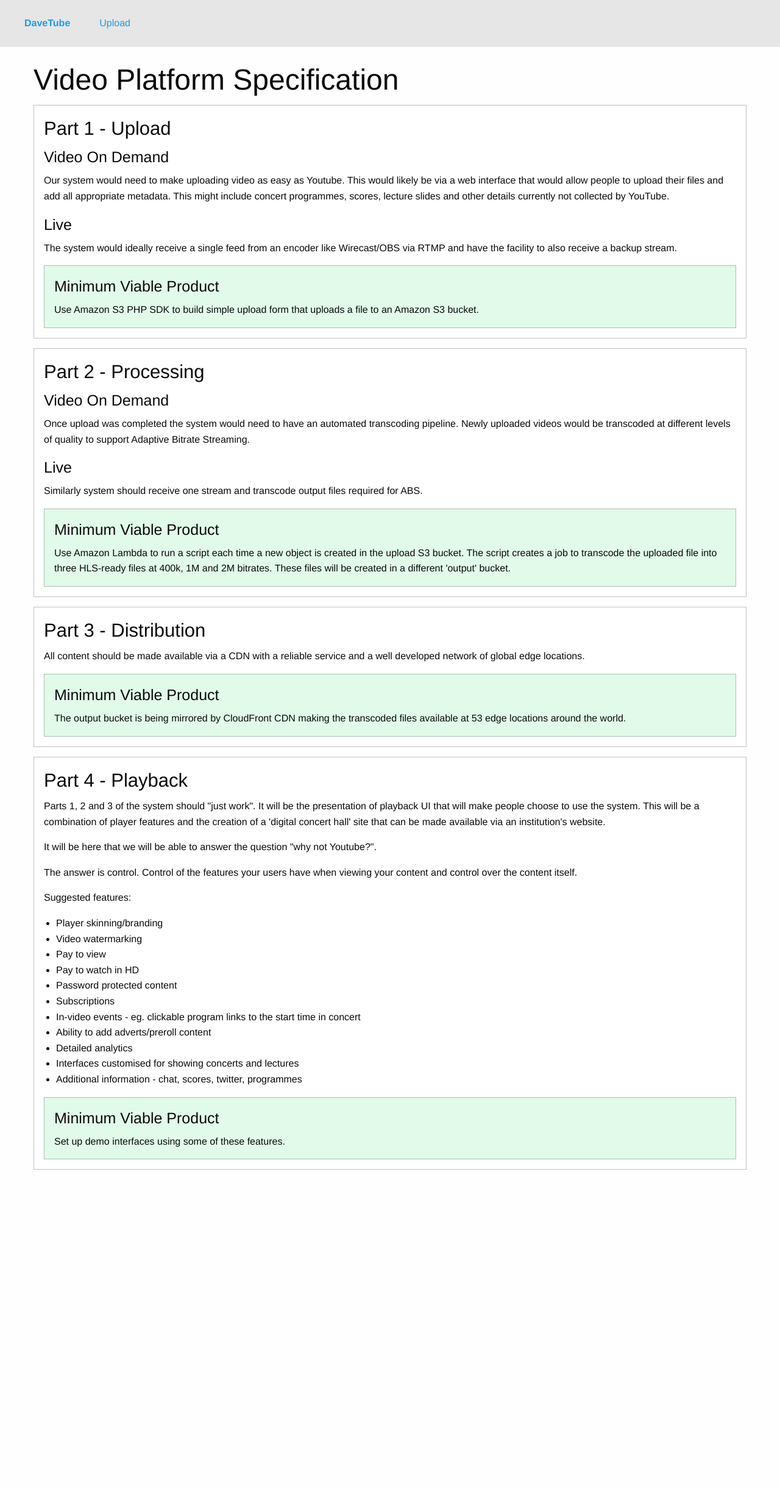
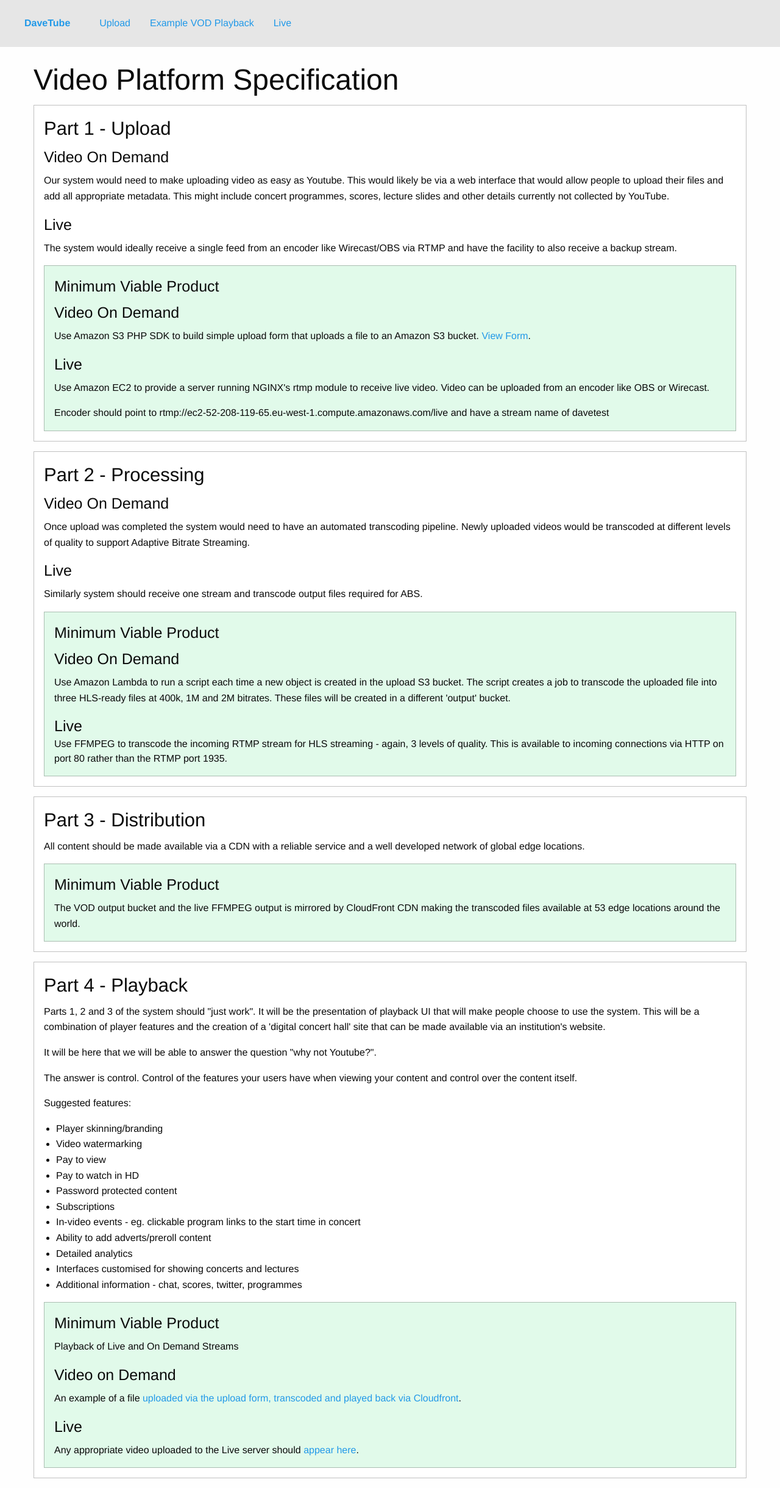
Before and after one commit to daverees4/video-platform, a PHP site: page / in a window 1280 px wide. Shown: the whole page at 61% size. Before the commit the page ends 1918 px from the top, so only its background shows below. Run offline with PHP 8.4, Linux system fonts and the light colour scheme; some libraries are stand-ins or nearby versions.

Commit message:
final updates

```diff
--- a/index.php
+++ b/index.php
@@ -16,7 +16,11 @@
         Wirecast/OBS via RTMP and have the facility to also receive a backup stream.</p>
         <div class="callout success">
           <h4>Minimum Viable Product</h4>
-          <p>Use Amazon S3 PHP SDK to build simple upload form that uploads a file to an Amazon S3 bucket.</p>
+          <h4>Video On Demand</h4>
+          <p>Use Amazon S3 PHP SDK to build simple upload form that uploads a file to an Amazon S3 bucket. <a href="./upload.php">View Form</a>.</p>
+          <h4>Live</h4>
+          <p>Use Amazon EC2 to provide a server running NGINX's rtmp module to receive live video.  Video can be uploaded from an encoder like OBS or Wirecast.</p>
+          <p>Encoder should point to rtmp://ec2-52-208-119-65.eu-west-1.compute.amazonaws.com/live and have a stream name of davetest</p>
         </div>
       </div>
       <div class="callout">
@@ -30,7 +34,10 @@
         required for ABS.</p>
         <div class="callout success">
           <h4>Minimum Viable Product</h4>
+          <h4>Video On Demand</h4>
           <p>Use Amazon Lambda to run a script each time a new object is created in the upload S3 bucket.  The script creates a job to transcode the uploaded file into three HLS-ready files at 400k, 1M and 2M bitrates.  These files will be created in a different 'output' bucket.</p>
+          <h4>Live</h4>
+          Use FFMPEG to transcode the incoming RTMP stream for HLS streaming - again, 3 levels of quality. This is available to incoming connections via HTTP on port 80 rather than the RTMP port 1935.
         </div>
       </div>
       <div class="callout">
@@ -39,7 +46,7 @@
         service and a well developed network of global edge locations.</p>
         <div class="callout success">
           <h4>Minimum Viable Product</h4>
-          <p>The output bucket is being mirrored by CloudFront CDN making the transcoded files available at 53 edge locations around the world.</p>
+          <p>The VOD output bucket and the live FFMPEG output is mirrored by CloudFront CDN making the transcoded files available at 53 edge locations around the world.</p>
         </div>
       </div>
       <div class="callout">
@@ -70,8 +77,13 @@
         </ul>
             <div class="callout success">
               <h4>Minimum Viable Product</h4>
-              <p>Set up demo interfaces using some of these features.</p>
+              <p>Playback of Live and On Demand Streams</p>
+              <h4>Video on Demand</h4>
+              <p>An example of a file <a href="watch.php?videoid=0aImy1Kc8R">uploaded via the upload form, transcoded and played back via Cloudfront</a>.</p>
+              <h4>Live</h4>
+              <p>Any appropriate video uploaded to the Live server should <a href="./live.php">appear here</a>.
             </div>
+
 
       </div>
     </div>
--- a/layouts/header.php
+++ b/layouts/header.php
@@ -26,6 +26,12 @@
         <li>
           <a href="./upload.php">Upload</a>
         </li>
+          <li>
+          <a href="./watch.php?videoid=0aImy1Kc8R">Example VOD Playback</a>
+        </li>
+        <li>
+          <a href="./live.php">Live</a>
+        </li>
       </ul>
     </div>
   </div>
--- a/watch.php
+++ b/watch.php
@@ -10,7 +10,7 @@
 <div class="row">
   <div class="large-12 columns">
     <div data-live="true" data-ratio="0.5625" class="flowplayer fixed-controls">
-      <video data-title="Live stream">
+      <video>
         <source type="application/x-mpegurl" src="http://d3rjjofeplqma4.cloudfront.net/transcoder/output/<?=$_GET['videoid'];?>/playlist.m3u8">
       </video>
     </div>
```
Also changed, not shown: live.php (+4 -28 lines).
